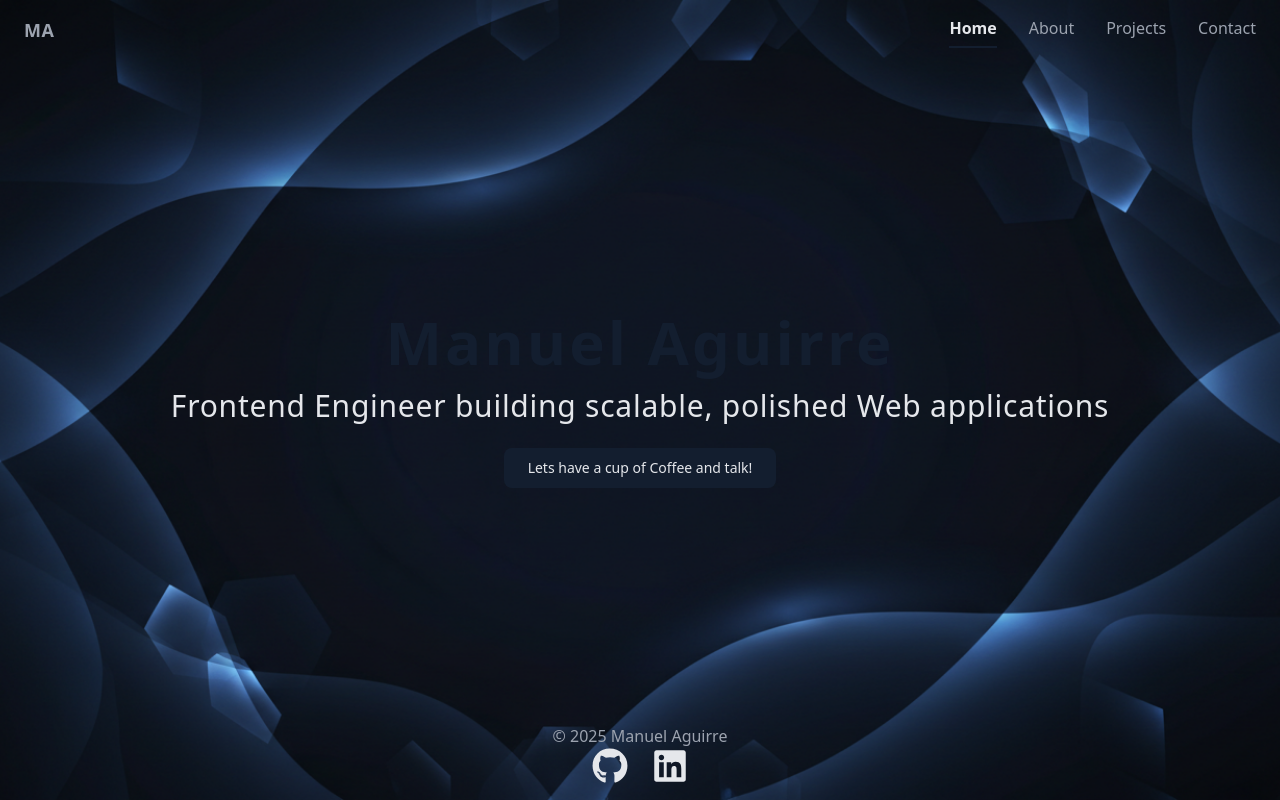
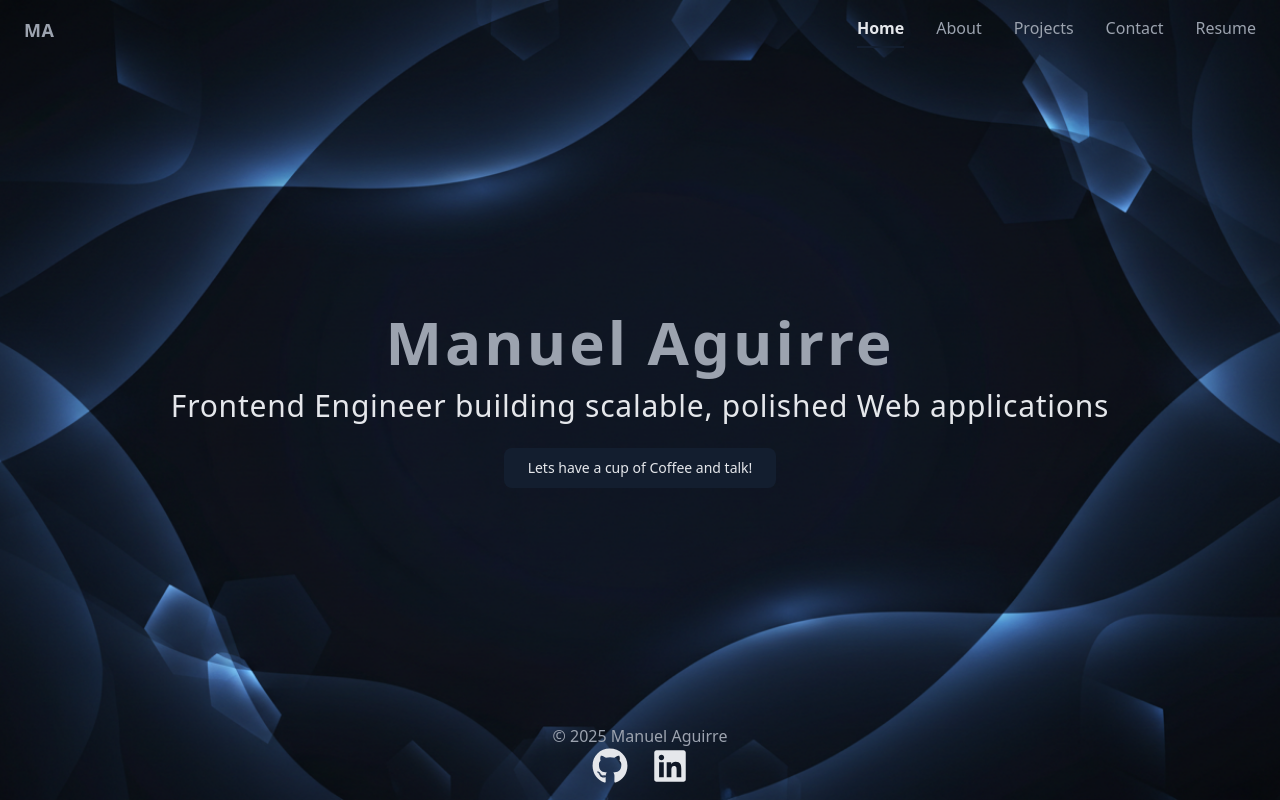
Before and after one commit to aguirreMan/updated-portfolio-website, a React (Vite) app: page / in a window 1280 px wide. Built offline with nearby package versions, Linux system fonts and the light colour scheme.

Commit message:
Updated my portfolio to have a dedicated 404 page updated the form validation to redirect after successful form submissionadded my resume to include my resume

```diff
--- a/src/App.jsx
+++ b/src/App.jsx
@@ -3,6 +3,7 @@ import Layout from './components/page-components/Layout.jsx'
 import About from './components/pages/About.jsx'
 import Projects from './components/pages/Projects.jsx'
 import Contact from './components/pages/Contact.jsx'
+import NotFound from './components/pages/NotFound.jsx'
 import { BrowserRouter, Routes, Route } from 'react-router-dom'
 
 function App() {
@@ -14,6 +15,7 @@ function App() {
           <Route path="about" element={<About />} />
           <Route path="projects" element={<Projects />} />
           <Route path="contact" element={<Contact />} />
+          <Route path="*" element={<NotFound />} />
         </Route>
       </Routes>
     </BrowserRouter>
--- a/src/components/page-components/NavLinks.jsx
+++ b/src/components/page-components/NavLinks.jsx
@@ -6,6 +6,7 @@ const links = [
   { label: 'About', to: '/about' },
   { label: 'Projects', to: '/projects' },
   { label: 'Contact', to: '/contact' },
+  { label: 'Resume', to: '/assets/Manuel_Aguirre_Frontend_Engineer.pdf', external: true },
 ]
 
 export default function NavLinks({ isMobile = false, onLinkClick }) {
@@ -17,7 +18,19 @@ export default function NavLinks({ isMobile = false, onLinkClick }) {
 
   return (
     <nav className={isMobile ? 'flex flex-col gap-6 text-2xl' : 'flex gap-8'}>
-      {links.map((link) => (
+      {links.map((link) =>
+        link.external ? (
+          <a
+            key={link.to}
+            href={link.to}
+            target="_blank"
+            rel="noopener noreferrer"
+            className="text-muted-foreground hover:text-foreground transition-colors duration-200"
+            onClick={closeMobileMenu}
+          >
+            {link.label}
+          </a>
+        ) : (
           <NavLink
             key={link.to}
             to={link.to}
@@ -50,7 +63,8 @@ export default function NavLinks({ isMobile = false, onLinkClick }) {
               </>
             )}
           </NavLink>
-      ))}
+        )
+      )}
     </nav>
   )
 }
--- a/src/components/pages/About.jsx
+++ b/src/components/pages/About.jsx
@@ -1,8 +1,10 @@
 import { GraduationCap, Code2, Briefcase } from 'lucide-react'
 import { Card, CardHeader, CardTitle, CardContent } from '../ui/card'
+import { Button } from '../ui/button'
 
 export default function About() {
   return (
+
     <div className="min-h-screen py-20 px-6">
       <div className="max-w-4xl mx-auto">
         {/* Hero Section */}
@@ -10,10 +12,15 @@ export default function About() {
           <h1 className="text-4xl md:text-5xl font-bold text-foreground mb-4">
             Front-end web engineer
           </h1>
-          <p className="text-xl text-foreground max-w-2xl mx-auto">
-            Building modern, responsive web applications with React, TypeScript
-            and Next JS
+          <p className="text-xl text-foreground max-w-2xl mx-auto pb-4">
+            I build responsive interfaces and maintainable frontend systems using React and TypeScript,
+            focusing on performance, accessibility, and clean component architecture.
           </p>
+          <Button asChild>
+             <a href="/assets/Manuel_Aguirre_Frontend_Engineer.pdf" target="_blank">
+               View Resume
+             </a>
+           </Button>
         </div>
         {/* About Content */}
 
@@ -33,6 +40,11 @@ export default function About() {
                   Des Moines Area Community College
                 </p>
                 <p className="text-muted-foreground">2023 - 2025</p>
+                <Button asChild className='mt-4'>
+                  <a href='/assets/Manuel_Aguirre_Frontend_Engineer.pdf' target='_blank'>
+                    View Resume
+                  </a>
+                </Button>
               </div>
             </CardContent>
           </Card>
--- a/src/components/pages/Contact.jsx
+++ b/src/components/pages/Contact.jsx
@@ -1,4 +1,5 @@
-import { useState } from 'react'
+import { useState, useEffect } from 'react'
+import { useNavigate } from 'react-router-dom'
 import { Coffee } from 'lucide-react'
 import { FieldSet } from '../ui/field'
 import { Label } from '../ui/label'
@@ -9,6 +10,18 @@ import { Button } from '../ui/button'
 export default function Contact() {
   const [formSubmit, setFormSubmit] = useState(false)
   const [formFields, setFormFields] = useState({ name: '', email: '', message: '' })
+  const navigate = useNavigate()
+
+  useEffect(() => {
+    if (formSubmit) {
+      const timer =setTimeout(() => {
+        navigate('/')
+      }, 3000)
+      return () => {
+        clearTimeout(timer)
+      }
+    }
+  }, [formSubmit, navigate])
 
   function formChange(event) {
     setFormFields(prev => ({ ...prev, [event.target.name]: event.target.value}))
@@ -45,6 +58,9 @@ export default function Contact() {
           <Coffee className="w-10 h-10 text-muted-foreground" strokeWidth={2.5} />
         </h1>
         <p className="text-xl text-muted-foreground">Thank you for your message!</p>
+        <p className="text-md text-muted-foreground mt-2">
+          Redirecting to homepage...
+        </p>
       </div>
     )
   }
--- a/src/components/pages/Home.jsx
+++ b/src/components/pages/Home.jsx
@@ -12,7 +12,7 @@ export default function Home() {
         className="absolute inset-0 w-full h-full object-cover z-0"
       />
       <div className="relative z-10 flex flex-col items-center justify-center h-full text-center">
-        <h1 className="text-4xl md:text-6xl font-bold text-primary tracking-wider">
+        <h1 className="text-4xl md:text-6xl font-bold text-muted-foreground tracking-wider">
           {name.split('').map((char, index) => (
             <motion.span
               key={index}
--- /dev/null
+++ b/src/components/pages/NotFound.jsx
@@ -0,0 +1,16 @@
+import { Link } from 'react-router-dom'
+import { Button } from '../ui/button'
+
+export default function NotFound() {
+  return (
+    <div className="flex flex-col items-center pt-28 text-primary-foreground">
+      <h1 className="text-4xl font-bold">404 - Not Found</h1>
+      <p className='p-12 text-3xl font-bold'>This page could not be found</p>
+      <Button asChild>
+        <Link to="/" className="underline font-medium">
+          Go back home
+      </Link>
+    </Button>
+    </div>
+  )
+}
```
Also changed, not shown: 1 other file (tests, documents, lock files or other folders). Lines whose indentation alone changed are shown as unchanged.
